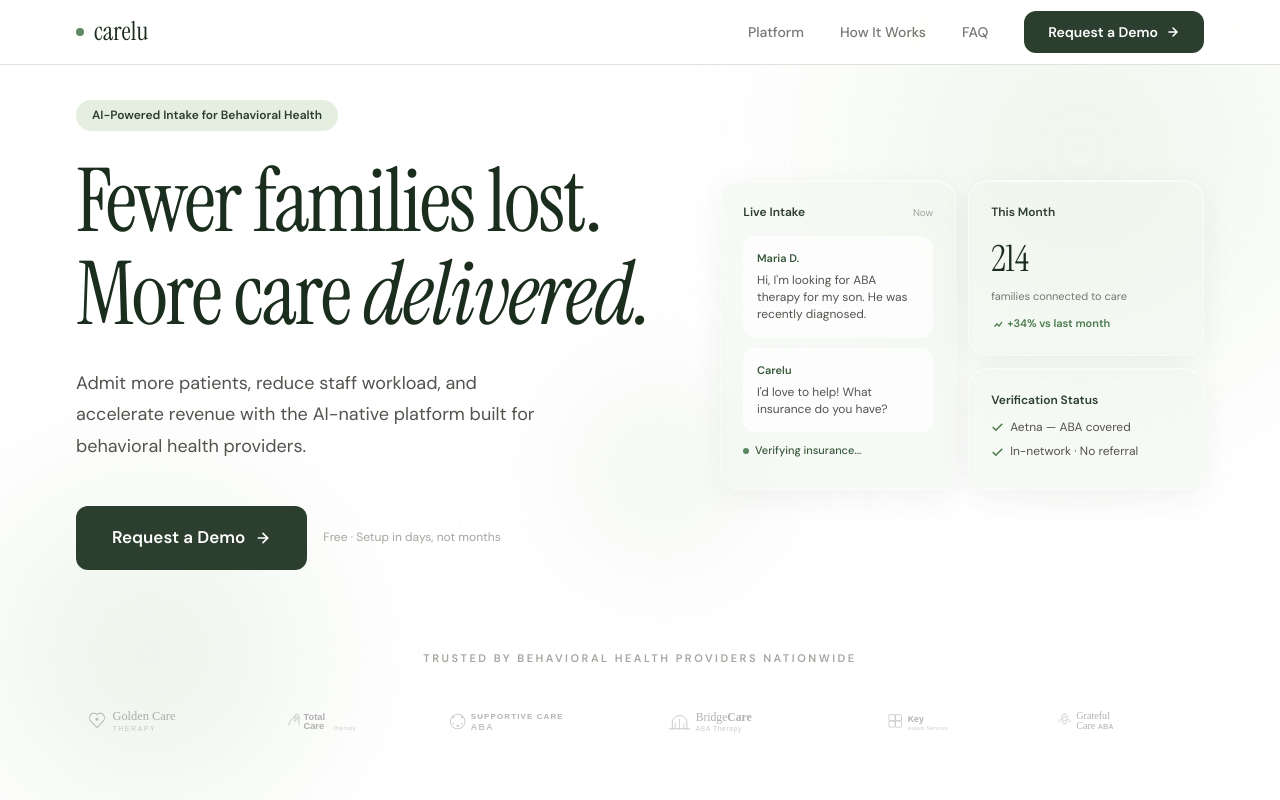
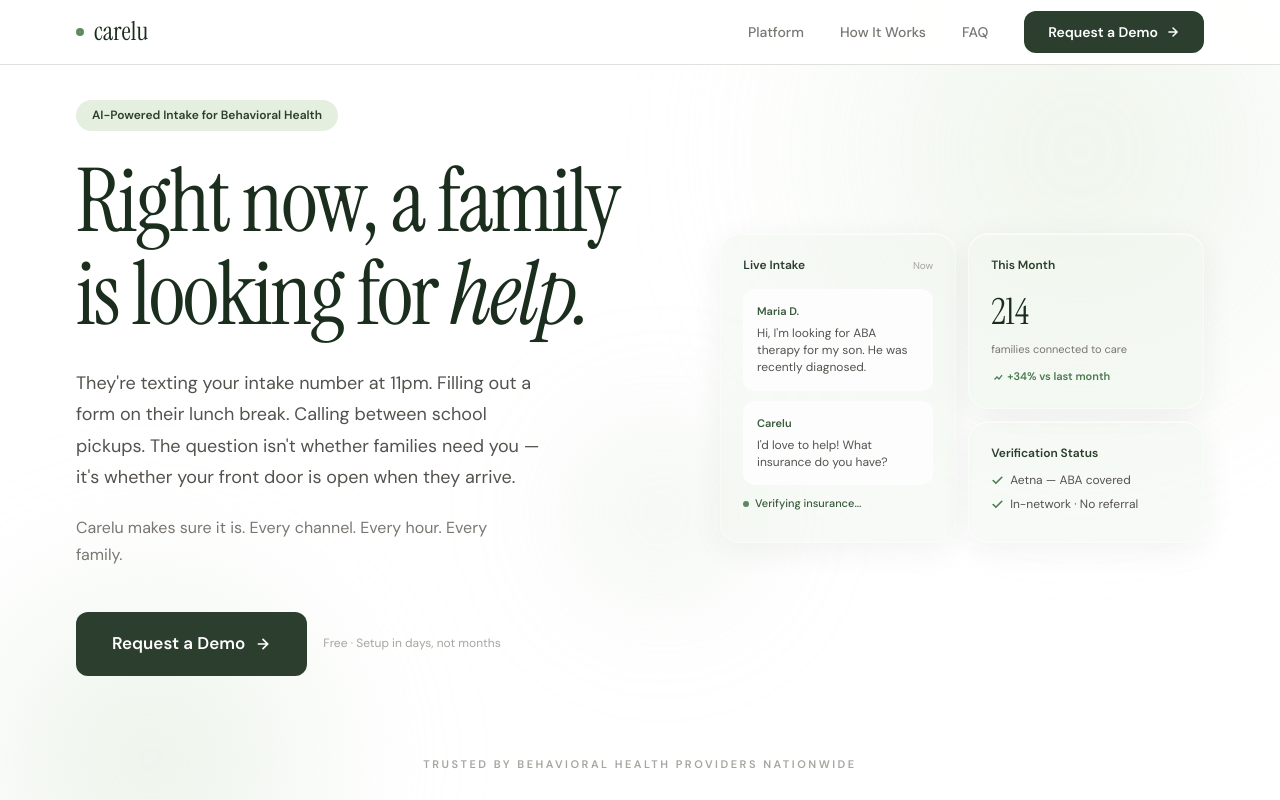
Before and after one commit to ybelson18/carelu-website, a React (Vite) app: page / in a window 1280 px wide. Shown: the top 800 px of the page. Built offline with nearby package versions, Linux system fonts and the light colour scheme.

Commit message:
v2: Emotional copy rewrite ($10M version)
Hero: "Right now, a family is looking for help."
Scenario-based product tour, specific trust signals,
more emotional problem section copy.

Co-Authored-By: Claude Opus 4.6 (1M context) <noreply@anthropic.com>

```diff
--- a/src/pages/Landing.tsx
+++ b/src/pages/Landing.tsx
@@ -2,11 +2,10 @@ import { useState, useEffect, useRef } from 'react';
 import { useReveal } from '../hooks/useReveal';
 
 /* ============================================================
-   CARELU — ORIGINAL VERSION
+   CARELU — v2 COPY REWRITE ($10M version)
    ============================================================
-   Feature-based copy with the full design system:
-   glassmorphism cards, gradient mesh hero, sticky product tour,
-   customer logos, marquee, animated counters, typing indicator.
+   Same design system. Upgraded copy: scenario-based,
+   emotional, specific. Every word earns its place.
    ============================================================ */
 
 const W: React.CSSProperties = { maxWidth: 1200, margin: '0 auto', padding: '0 36px' };
@@ -98,11 +97,14 @@ function Hero() {
         <div>
           <Pill>AI-Powered Intake for Behavioral Health</Pill>
           <h1 style={{ fontFamily: 'var(--font-display)', fontSize: 'var(--text-hero)', fontWeight: 400, lineHeight: 1.05, letterSpacing: '-2px', color: 'var(--green-900)', marginBottom: 28 }}>
-            <span className="hero-line">Fewer families lost.</span>
-            <span className="hero-line">More care <em style={{ fontStyle: 'italic' }}>delivered.</em></span>
+            <span className="hero-line">Right now, a family</span>
+            <span className="hero-line">is looking for <em style={{ fontStyle: 'italic' }}>help.</em></span>
           </h1>
-          <p className="hero-sub" style={{ fontSize: 18, color: 'var(--gray-600)', lineHeight: 1.75, maxWidth: 480, marginBottom: 44 }}>
-            Admit more patients, reduce staff workload, and accelerate revenue with the AI-native platform built for behavioral health providers.
+          <p className="hero-sub" style={{ fontSize: 18, color: 'var(--gray-600)', lineHeight: 1.75, maxWidth: 480, marginBottom: 20 }}>
+            They're texting your intake number at 11pm. Filling out a form on their lunch break. Calling between school pickups. The question isn't whether families need you — it's whether your front door is open when they arrive.
+          </p>
+          <p className="hero-sub" style={{ fontSize: 16, color: 'var(--gray-500)', lineHeight: 1.7, maxWidth: 440, marginBottom: 44 }}>
+            Carelu makes sure it is. Every channel. Every hour. Every family.
           </p>
           <div className="hero-cta" style={{ display: 'flex', gap: 16, alignItems: 'center', flexWrap: 'wrap' }}>
             <a href="#cta" className="btn-primary" style={{ display: 'inline-flex', alignItems: 'center', gap: 10, fontSize: 'var(--text-body)', fontWeight: 600, color: '#fff', backgroundColor: 'var(--green-800)', padding: '18px 36px', borderRadius: 'var(--radius-sm)', textDecoration: 'none' }}
```
